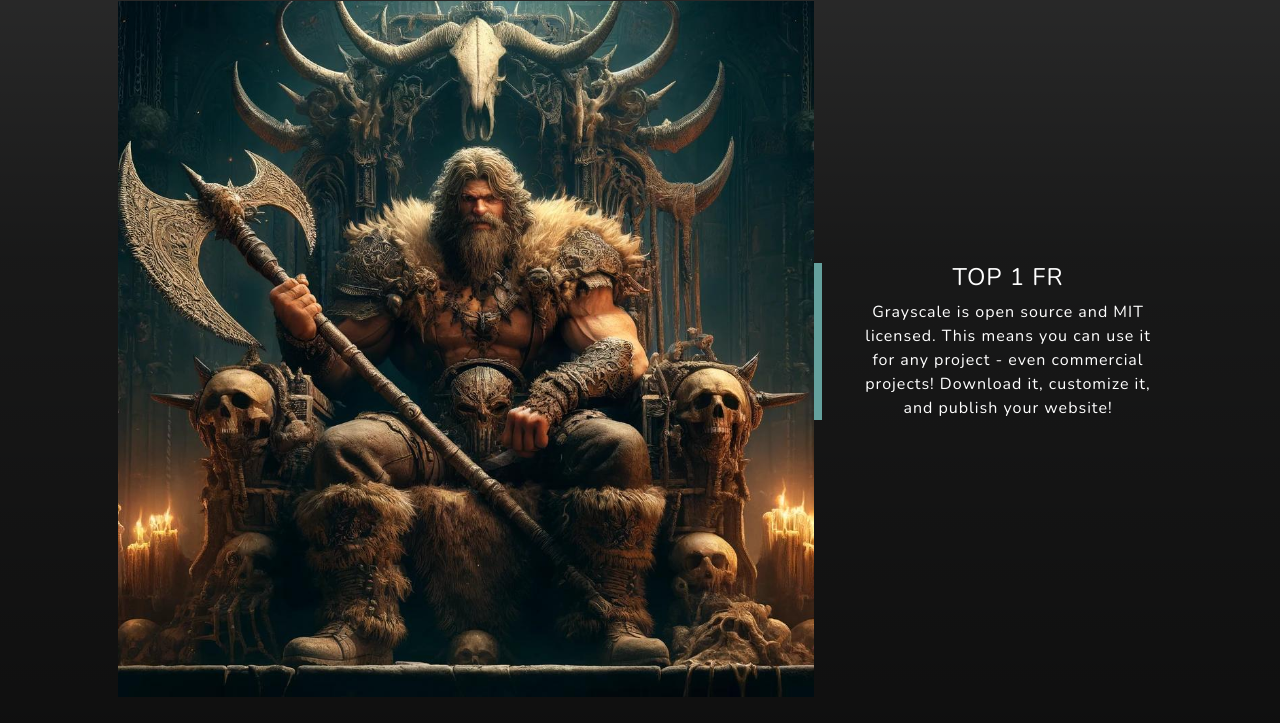
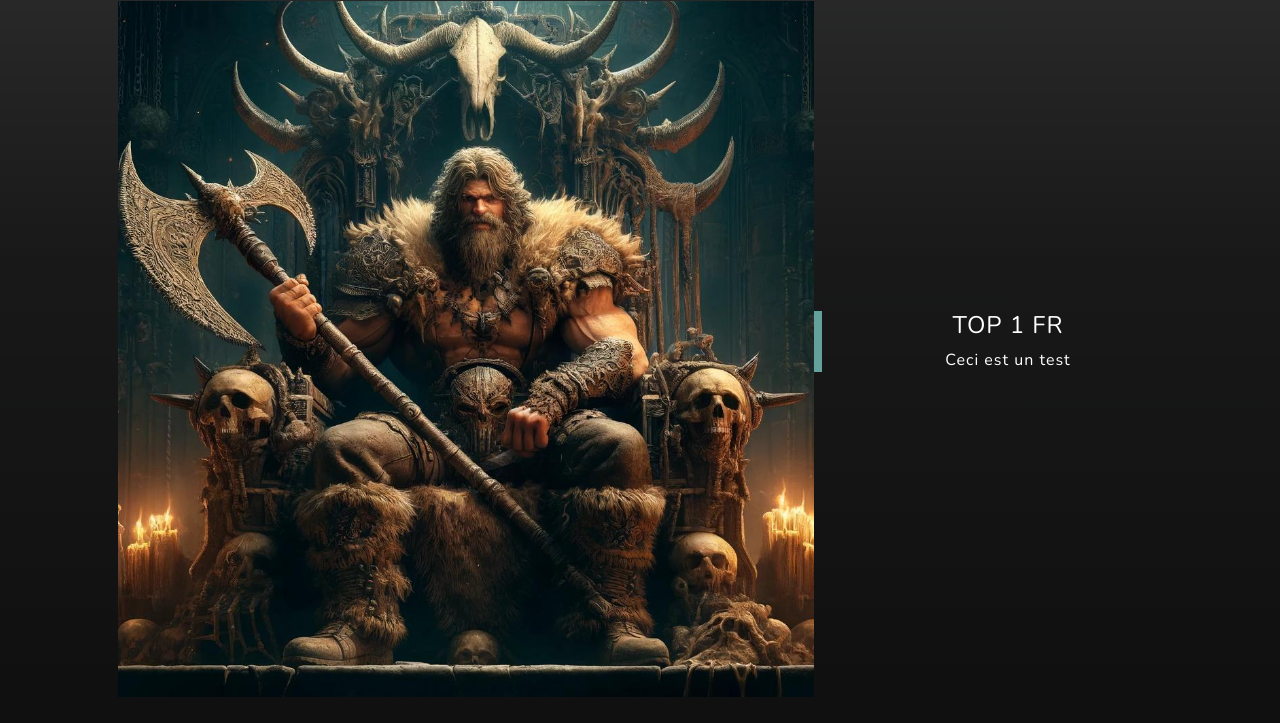
Before and after one commit to FranckDT/Sagittarian-s-Lair, a plain HTML site: page index.html in a window 1280 px wide. Shown: the part 1815-2538 px from the top of the page. Drawn offline with nearby package versions, Linux system fonts and the light colour scheme; files that its build step writes are made by us from their sources; files whose address does not match are found by name.

Commit message:
Update index.html

```diff
--- a/index.html
+++ b/index.html
@@ -72,7 +72,7 @@
                     <div class="col-xl-4 col-lg-5">
                         <div class="featured-text text-center text-lg-left">
                             <h4 class="text-white">TOP 1 FR</h4>
-                            <p class="text-white">Grayscale is open source and MIT licensed. This means you can use it for any project - even commercial projects! Download it, customize it, and publish your website!</p>
+                            <p class="text-white">Ceci est un test</p>
                         </div>
                     </div>
                 </div>
```
